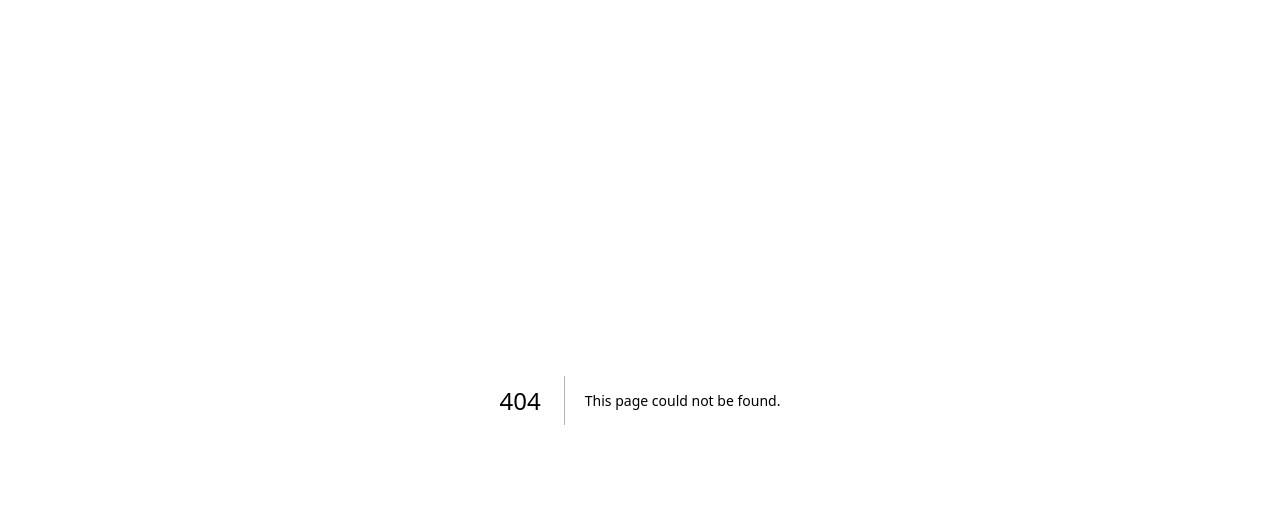
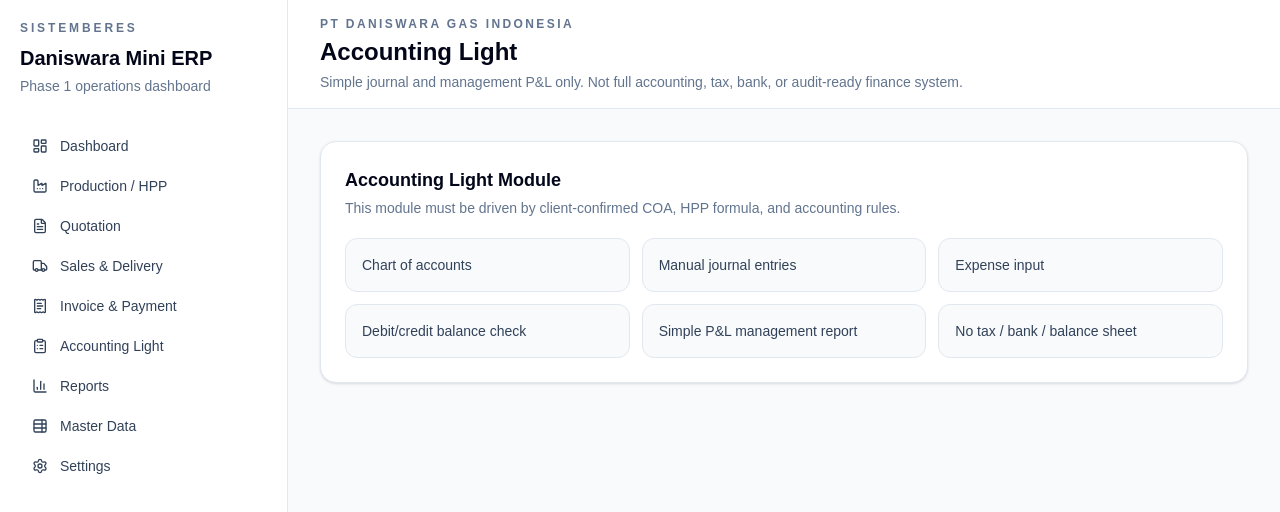
Before and after one commit to victor-rekon/daniswara-mini-erp, a Next.js app: page /accounting in a window 1280 px wide. Before the commit this address had no page. Shown: the top 512 px of the page. Built offline with nearby package versions, Linux system fonts and the light colour scheme.

Commit message:
Add accounting light placeholder page

```diff
--- /dev/null
+++ b/app/accounting/page.tsx
@@ -0,0 +1,24 @@
+import { AppShell } from "@/components/layout/app-shell";
+import { PlaceholderPanel } from "@/components/ui/placeholder-panel";
+
+export default function AccountingPage() {
+  return (
+    <AppShell
+      title="Accounting Light"
+      description="Simple journal and management P&L only. Not full accounting, tax, bank, or audit-ready finance system."
+    >
+      <PlaceholderPanel
+        title="Accounting Light Module"
+        description="This module must be driven by client-confirmed COA, HPP formula, and accounting rules."
+        items={[
+          "Chart of accounts",
+          "Manual journal entries",
+          "Expense input",
+          "Debit/credit balance check",
+          "Simple P&L management report",
+          "No tax / bank / balance sheet",
+        ]}
+      />
+    </AppShell>
+  );
+}
```
